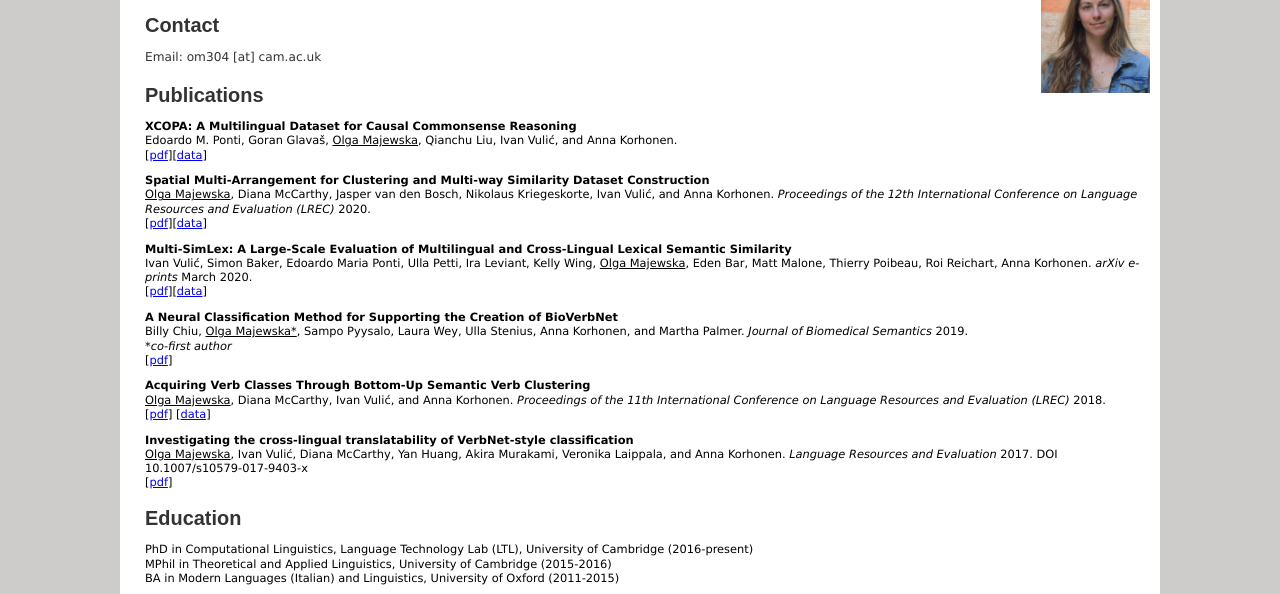
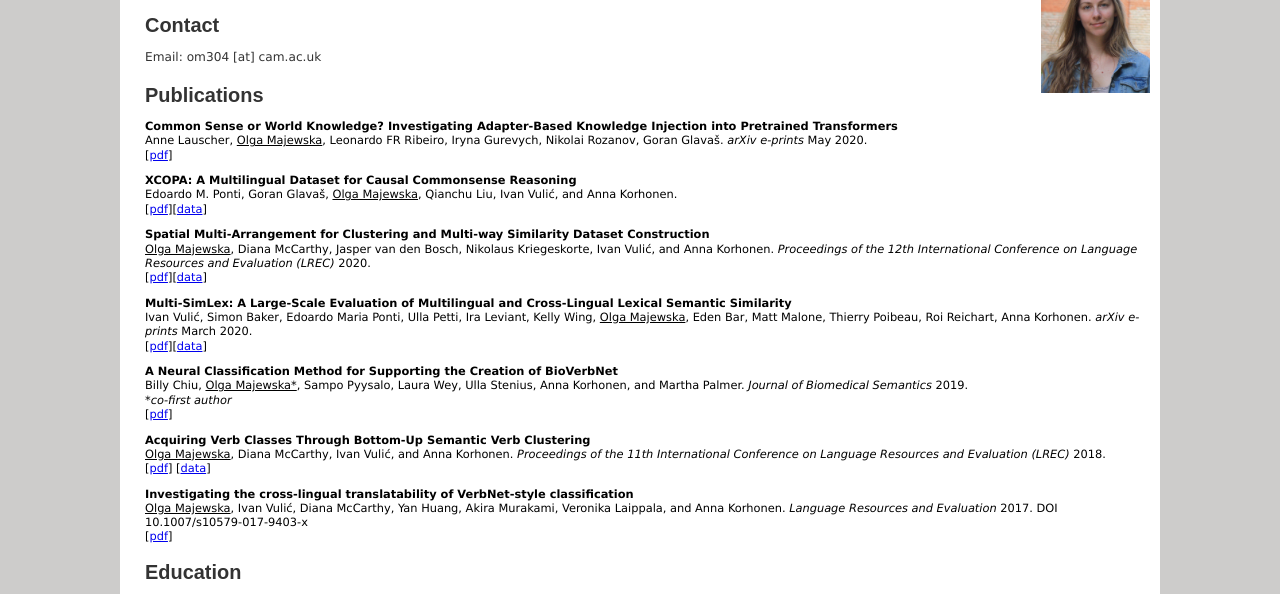
Before and after one commit to om304/om304.github.io, a plain HTML site: page index.html in a window 1280 px wide. Shown: the part 177-771 px from the top of the page. Drawn offline with Linux system fonts and the light colour scheme.

Commit message:
Update index.html

```diff
--- a/index.html
+++ b/index.html
@@ -43,6 +43,12 @@
         Email:   om304 [at] cam.ac.uk <br/>
 
         <h2>Publications</h2>
+        <p>
+            <b>Common Sense or World Knowledge? Investigating Adapter-Based Knowledge Injection into Pretrained Transformers</b> <br/>
+            Anne Lauscher, <u>Olga Majewska</u>, Leonardo FR Ribeiro, Iryna Gurevych, Nikolai Rozanov, Goran Glavaš. <i>arXiv e-prints</i>  May 2020.
+            <br/>
+            [<a href="https://arxiv.org/pdf/2005.11787.pdf">pdf</a>]
+        <p>
         <p>
             <b>XCOPA: A Multilingual Dataset for Causal Commonsense Reasoning</b> <br/>
             Edoardo M. Ponti, Goran Glavaš, <u>Olga Majewska</u>, Qianchu Liu, Ivan Vuli&cacute;, and Anna Korhonen.
```
